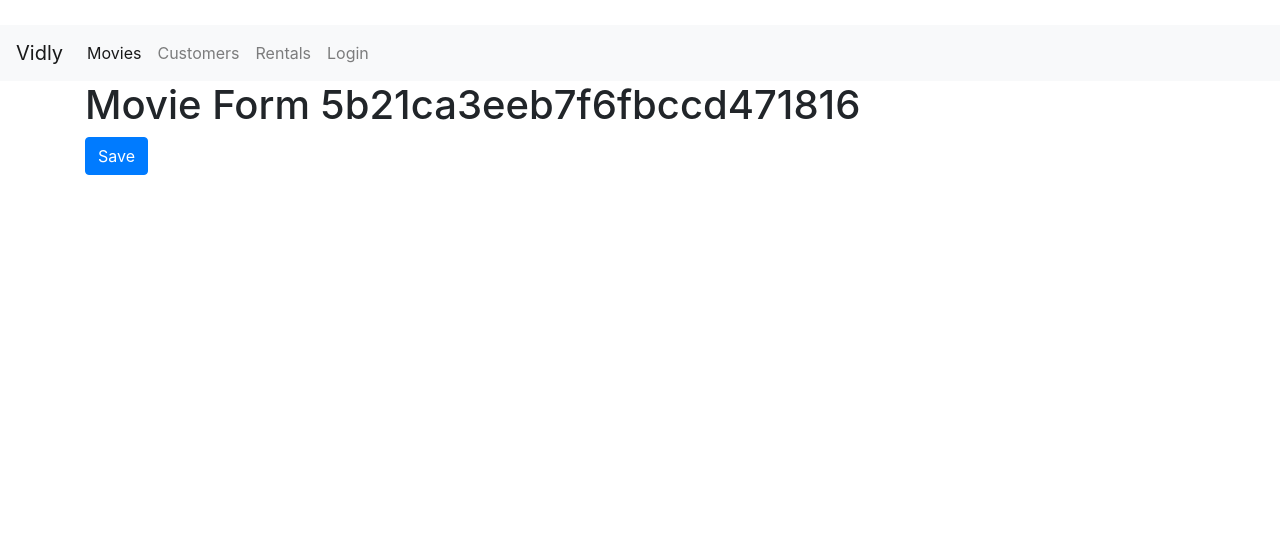
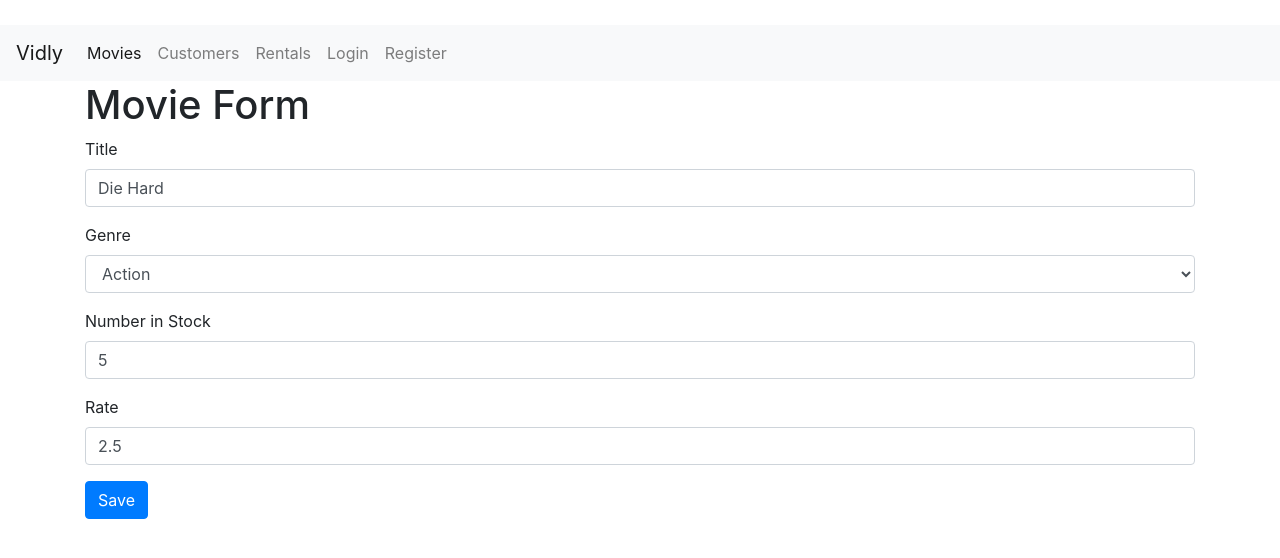
Before and after one commit to sabaimtiazc/Final-movie-project-, a React (Create React App) app: page /movies/5b21ca3eeb7f6fbccd471816 in a window 1280 px wide. Shown: the top 558 px of the page. Built offline with nearby package versions, Linux system fonts and the light colour scheme.

Commit message:
final commit complete front end application

```diff
--- a/package.json
+++ b/package.json
@@ -8,6 +8,7 @@
     "@testing-library/user-event": "^7.2.1",
     "bootstrap": "^4.5.2",
     "font-awesome": "^4.7.0",
+    "joi-browser": "^13.4.0",
     "lodash": "^4.17.20",
     "prop-types": "^15.7.2",
     "react": "^16.13.1",
--- a/src/App.js
+++ b/src/App.js
@@ -6,8 +6,9 @@ import Customers from "./components/customers";
 import Rentals from "./components/rentals";
 import NotFound from "./components/notFound";
 import NavBar from "./components/navBar";
+import LoginForm from "./components/loginForm";
+import RegisterForm from "./components/registerForm";
 import "./App.css";
-import LoginForm from './components/loginForm';
 
 class App extends Component {
   render() {
@@ -16,6 +17,7 @@ class App extends Component {
         <NavBar />
         <main className="container">
           <Switch>
+            <Route path="/register" component={RegisterForm} />
             <Route path="/login" component={LoginForm} />
             <Route path="/movies/:id" component={MovieForm} />
             <Route path="/movies" component={Movies} />
--- /dev/null
+++ b/src/components/common/form.jsx
@@ -0,0 +1,90 @@
+import React, { Component } from "react";
+import Joi from "joi-browser";
+import Input from "./input";
+import Select from "./select";
+
+class Form extends Component {
+  state = {
+    data: {},
+    errors: {},
+  };
+
+  validate = () => {
+    const options = { abortEarly: false };
+    const { error } = Joi.validate(this.state.data, this.schema, options);
+    if (!error) return null;
+
+    const errors = {};
+    for (let item of error.details) errors[item.path[0]] = item.message;
+    return errors;
+  };
+
+  validateProperty = ({ name, value }) => {
+    const obj = { [name]: value };
+    const schema = { [name]: this.schema[name] };
+    const { error } = Joi.validate(obj, schema);
+    return error ? error.details[0].message : null;
+  };
+
+  handleSubmit = (e) => {
+    e.preventDefault();
+
+    const errors = this.validate();
+    this.setState({ errors: errors || {} });
+    if (errors) return;
+
+    this.doSubmit();
+  };
+
+  handleChange = ({ currentTarget: input }) => {
+    const errors = { ...this.state.errors };
+    const errorMessage = this.validateProperty(input);
+    if (errorMessage) errors[input.name] = errorMessage;
+    else delete errors[input.name];
+
+    const data = { ...this.state.data };
+    data[input.name] = input.value;
+
+    this.setState({ data, errors });
+  };
+
+  renderButton(label) {
+    return (
+      <button disabled={this.validate()} className="btn btn-primary">
+        {label}
+      </button>
+    );
+  }
+
+  renderSelect(name, label, options) {
+    const { data, errors } = this.state;
+
+    return (
+      <Select
+        name={name}
+        value={data[name]}
+        label={label}
+        options={options}
+        onChange={this.handleChange}
+        error={errors[name]}
+      />
+    );
+  }
+
+  renderInput(name, label, type = "text") {
+    const { data, errors } = this.state;
+
+    return (
+      <Input
+        type={type}
+        name={name}
+        value={data[name]}
+        label={label}
+        onChange={this.handleChange}
+        error={errors[name]}
+      />
+    );
+  }
+}
+
+export default Form;
--- a/src/components/common/input.jsx
+++ b/src/components/common/input.jsx
@@ -4,18 +4,13 @@ import React from "react";
 
 //  input file is all about destructing the username and password form from bootstrap in to simple code this code came  from loginform
 
-const Input = ({ name, label, value, onChange }) => {
+
+const Input = ({ name, label, error, ...rest }) => {
   return (
     <div className="form-group">
       <label htmlFor={name}>{label}</label>
-      <input
-        value={value}
-        onChange={onchange}
-        id={name}
-        name={name}
-        type="text"
-        className="form-control"
-      />
+      <input {...rest} name={name} id={name} className="form-control" />
+      {error && <div className="alert alert-danger">{error}</div>}
     </div>
   );
 };
--- /dev/null
+++ b/src/components/common/select.jsx
@@ -0,0 +1,20 @@
+import React from "react";
+
+const Select = ({ name, label, options, error, ...rest }) => {
+  return (
+    <div className="form-group">
+      <label htmlFor={name}>{label}</label>
+      <select name={name} id={name} {...rest} className="form-control">
+        <option value="" />
+        {options.map(option => (
+          <option key={option._id} value={option._id}>
+            {option.name}
+          </option>
+        ))}
+      </select>
+      {error && <div className="alert alert-danger">{error}</div>}
+    </div>
+  );
+};
+
+export default Select;
--- a/src/components/loginForm.jsx
+++ b/src/components/loginForm.jsx
@@ -1,64 +1,32 @@
-import React, { Component } from "react";
-import Input from "./common/input";
 
-class LoginForm extends Component {
+import React from "react";
+import Joi from "joi-browser";
+import Form from "./common/form";
+
+class LoginForm extends Form {
   state = {
-    account: {
-      username: "",
-      password: "",
-    },
+    data: { username: "", password: "" },
     errors: {},
   };
 
-  //  A Basic Validation Implementation
-    validate = () => {
-        const errors={};
+  schema = {
+    username: Joi.string().required().label("Username"),
+    password: Joi.string().required().label("Password"),
+  };
 
-        if (this.state.account.username.trim() === '')
-            errors.username = 'UserName is required.';
-
-    return { username: "Username is required." };
-    };
-
-
-  handleSubmit = (e) => {
-    e.preventDefault();
-
-    const errors = this.validate();
-    this.setState({ errors });
-    if (errors) return;
+  doSubmit = () => {
     // Call the server
-
     console.log("Submitted");
   };
 
-  handleChange = ({ currentTarget: input }) => {
-    const account = { ...this.state.account };
-    account[input.name] = input.value;
-    this.setState({ account });
-  };
-
   render() {
-    const { account } = this.state;
     return (
       <div>
         <h1>Login</h1>
         <form onSubmit={this.handleSubmit}>
-          <Input
-            name="username"
-            value={account.username}
-            label="Username"
-            onChange={this.handleChange}
-          />
-
-          <Input
-            name="password"
-            value={account.password}
-            label="Password"
-            onChange={this.handleChange}
-          />
-
-          <button className="btn btn-primary">Login</button>
+          {this.renderInput("username", "Username")}
+          {this.renderInput("password", "Password", "password")}
+          {this.renderButton("Login")}
         </form>
       </div>
     );
--- a/src/components/movieForm.jsx
+++ b/src/components/movieForm.jsx
@@ -1,17 +1,80 @@
 import React from "react";
+import Joi from "joi-browser";
+import Form from "./common/form";
+import { getMovie, saveMovie } from "../services/fakeMovieService";
+import { getGenres } from "../services/fakeGenreService";
 
-const MovieForm = ({ match, history }) => {
-  return (
-    <div>
-      <h1>Movie Form {match.params.id} </h1>
-      <button
-        className="btn btn-primary"
-        onClick={() => history.push("/movies")}
-      >
-        Save
-      </button>
-    </div>
-  );
-};
+class MovieForm extends Form {
+  state = {
+    data: {
+      title: "",
+      genreId: "",
+      numberInStock: "",
+      dailyRentalRate: "",
+    },
+    genres: [],
+    errors: {},
+  };
+
+  schema = {
+    _id: Joi.string(),
+    title: Joi.string().required().label("Title"),
+    genreId: Joi.string().required().label("Genre"),
+    numberInStock: Joi.number()
+      .required()
+      .min(0)
+      .max(100)
+      .label("Number in Stock"),
+    dailyRentalRate: Joi.number()
+      .required()
+      .min(0)
+      .max(10)
+      .label("Daily Rental Rate"),
+  };
+
+  componentDidMount() {
+    const genres = getGenres();
+    this.setState({ genres });
+
+    const movieId = this.props.match.params.id;
+    if (movieId === "new") return;
+
+    const movie = getMovie(movieId);
+    if (!movie) return this.props.history.replace("/not-found");
+
+    this.setState({ data: this.mapToViewModel(movie) });
+  }
+
+  mapToViewModel(movie) {
+    return {
+      _id: movie._id,
+      title: movie.title,
+      genreId: movie.genre._id,
+      numberInStock: movie.numberInStock,
+      dailyRentalRate: movie.dailyRentalRate,
+    };
+  }
+
+  doSubmit = () => {
+    saveMovie(this.state.data);
+
+    this.props.history.push("/movies");
+  };
+
+  render() {
+    return (
+      <div>
+        <h1>Movie Form</h1>
+        <form onSubmit={this.handleSubmit}>
+          {this.renderInput("title", "Title")}
+          {this.renderSelect("genreId", "Genre", this.state.genres)}
+          {this.renderInput("numberInStock", "Number in Stock", "number")}
+          {this.renderInput("dailyRentalRate", "Rate")}
+          {this.renderButton("Save")}
+        </form>
+      </div>
+    );
+  }
+}
 
 export default MovieForm;
--- a/src/components/navBar.jsx
+++ b/src/components/navBar.jsx
@@ -32,6 +32,9 @@ const NavBar = () => {
           <NavLink className="nav-item nav-link" to="/login">
             Login
           </NavLink>
+          <NavLink className="nav-item nav-link" to="/register">
+            Register
+          </NavLink>
         </div>
       </div>
     </nav>
--- /dev/null
+++ b/src/components/registerForm.jsx
@@ -0,0 +1,45 @@
+import React from "react";
+import Joi from "joi-browser";
+import Form from "./common/form";
+
+class RegisterForm extends Form {
+  state = {
+    data: { username: "", password: "", name: "" },
+    errors: {}
+  };
+
+  schema = {
+    username: Joi.string()
+      .required()
+      .email()
+      .label("Username"),
+    password: Joi.string()
+      .required()
+      .min(5)
+      .label("Password"),
+    name: Joi.string()
+      .required()
+      .label("Name")
+  };
+
+  doSubmit = () => {
+    // Call the server
+    console.log("Submitted");
+  };
+
+  render() {
+    return (
+      <div>
+        <h1>Register</h1>
+        <form onSubmit={this.handleSubmit}>
+          {this.renderInput("username", "Username")}
+          {this.renderInput("password", "Password", "password")}
+          {this.renderInput("name", "Name")}
+          {this.renderButton("Register")}
+        </form>
+      </div>
+    );
+  }
+}
+
+export default RegisterForm;
--- /dev/null
+++ b/src/components/searchBox.jsx
@@ -0,0 +1,16 @@
+import React from "react";
+
+const SearchBox = ({ value, onChange }) => {
+  return (
+    <input
+      type="text"
+      name="query"
+      className="form-control my-3"
+      placeholder="Search..."
+      value={value}
+      onChange={e => onChange(e.currentTarget.value)}
+    />
+  );
+};
+
+export default SearchBox;
--- a/src/services/fakeMovieService.js
+++ b/src/services/fakeMovieService.js
@@ -8,7 +8,7 @@ const movies = [
     numberInStock: 6,
     dailyRentalRate: 2.5,
     publishDate: "2018-01-03T19:04:28.809Z",
-    liked:true
+    liked: true
   },
   {
     _id: "5b21ca3eeb7f6fbccd471816",
@@ -29,9 +29,7 @@ const movies = [
     title: "Trip to Italy",
     genre: { _id: "5b21ca3eeb7f6fbccd471814", name: "Comedy" },
     numberInStock: 7,
-    dailyRentalRate: 3.5,
-    liked:true
-
+    dailyRentalRate: 3.5
   },
   {
     _id: "5b21ca3eeb7f6fbccd47181a",
@@ -80,13 +78,13 @@ export function getMovie(id) {
 
 export function saveMovie(movie) {
   let movieInDb = movies.find(m => m._id === movie._id) || {};
-  movieInDb.name = movie.name;
+  movieInDb.title = movie.title;
   movieInDb.genre = genresAPI.genres.find(g => g._id === movie.genreId);
   movieInDb.numberInStock = movie.numberInStock;
   movieInDb.dailyRentalRate = movie.dailyRentalRate;
 
   if (!movieInDb._id) {
-    movieInDb._id = Date.now();
+    movieInDb._id = Date.now().toString();
     movies.push(movieInDb);
   }
 
```
Also changed, not shown: src/components/movies.jsx (+42 -23 lines), 1 other file (tests, documents, lock files or other folders).
